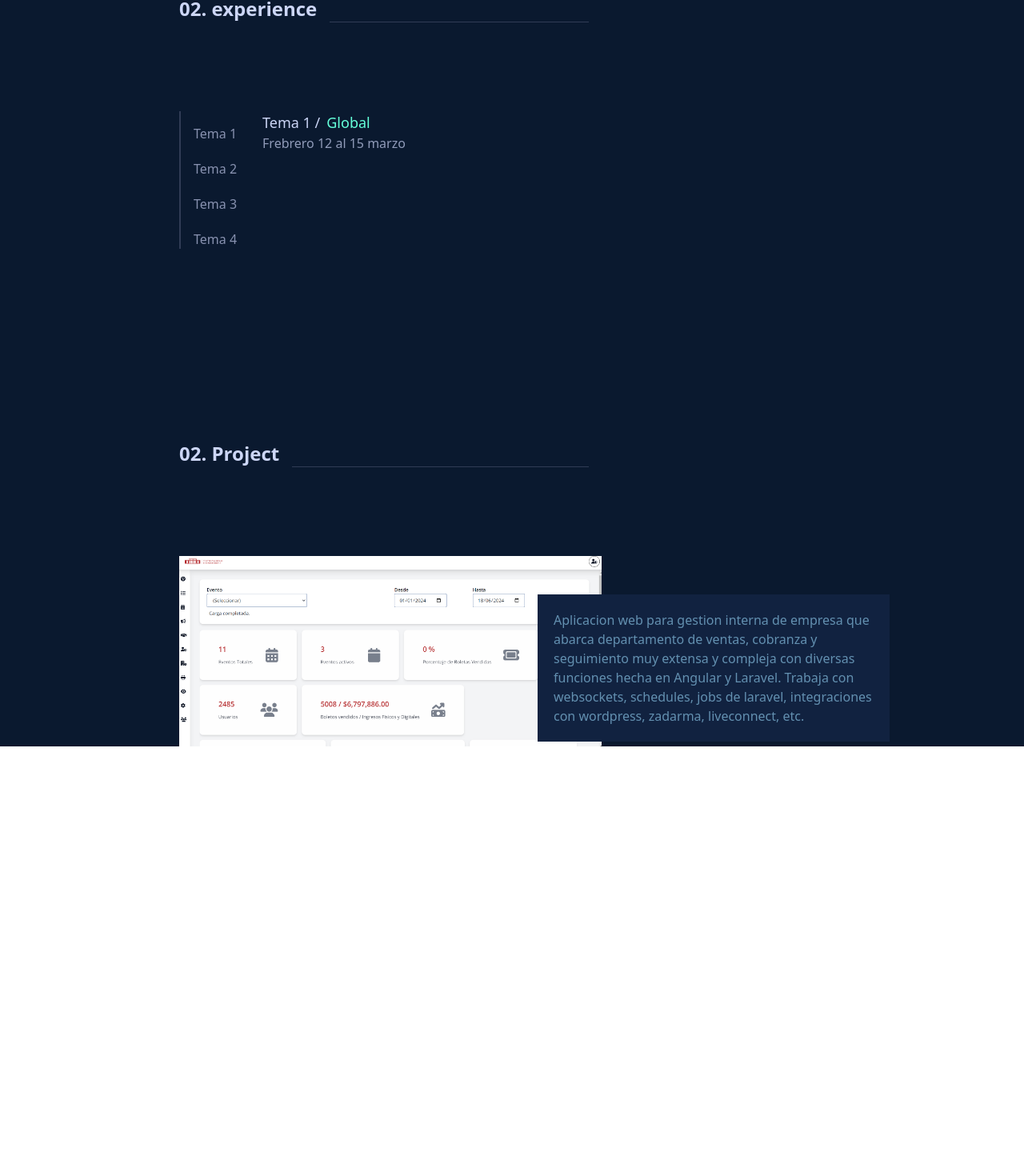
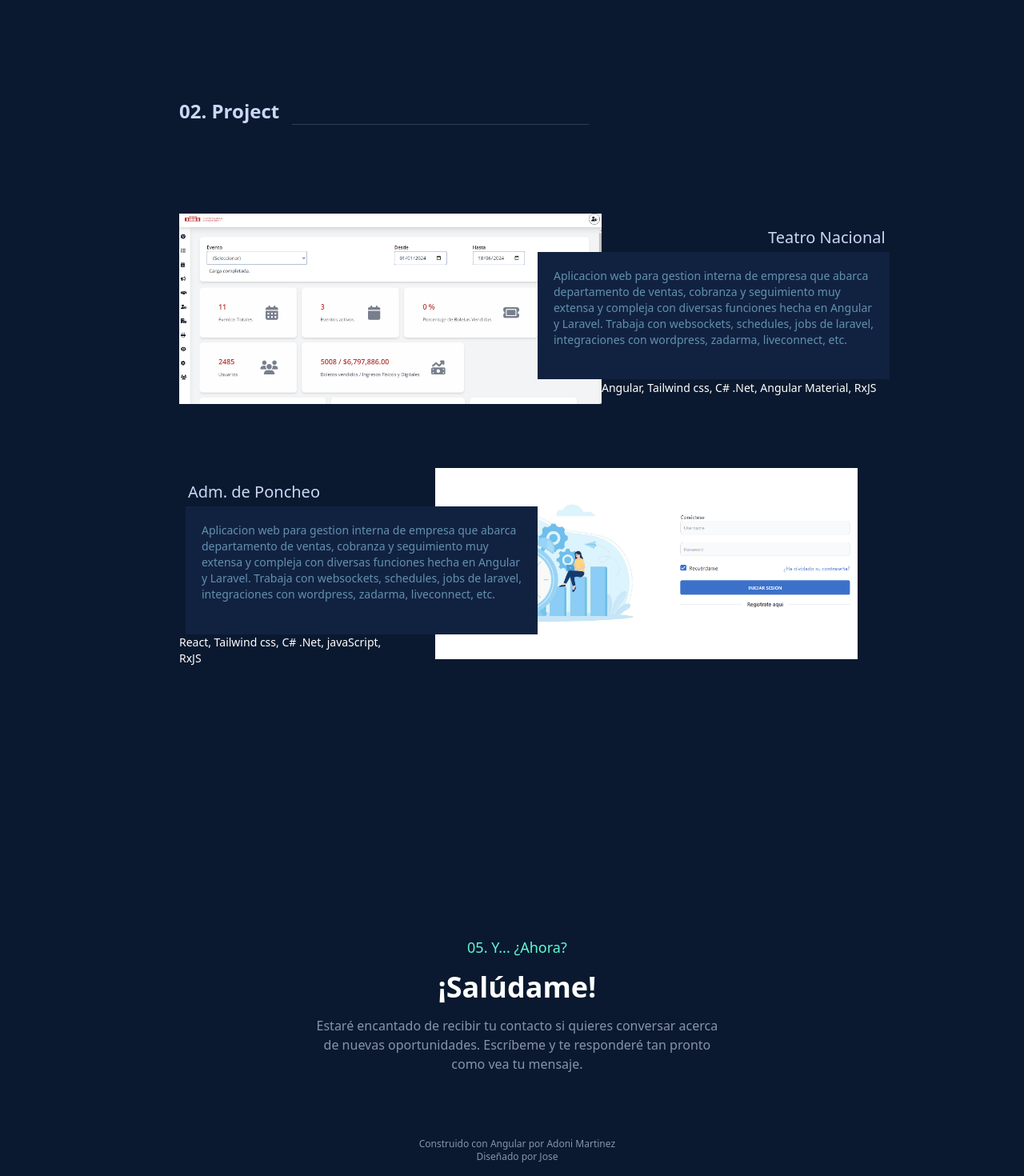
Before and after one commit to Adoni1234/adonidanielM-portafolio, an Angular app: page / in a window 1280 px wide. Shown: the part 1137-2607 px from the top of the page at 80% size. Before the commit the page ends 2070 px from the top, so only its background shows below. Built offline with nearby package versions, Linux system fonts and the light colour scheme.

Commit message:
Added contact page  and project page

```diff
--- a/src/app/app.component.html
+++ b/src/app/app.component.html
@@ -1,37 +1,37 @@
 <!DOCTYPE html>
-<html lang="en" class="bg-[#0A192F]">
+<html lang="en" class="bg-[#0A192F] h-full">
 <head>
   <meta charset="UTF-8">
   <meta name="viewport" content="width=device-width, initial-scale=1.0">
-  <title>Document</title>
+  <title>Portafolio</title>
 </head>
-<body>
+<body class="bg-[#0A192F] h-full flex flex-col justify-center">
   <layoutPage></layoutPage>
-  <div class="ml-[14rem] ">
-    <h1 class="text-lg font-thin text-gray-900 dark:text-white mb-2"> Hello! My name is </h1>
-    <h1 class="text-6xl font-sans  font-bold text-[#CCD6F6] mb-1"> Adoni Martinez</h1>
-    <h2 class="text-6xl font-sans  font-bold text-[#8892b0] mb-5"> Full Stack Developer</h2>
+  <div class="ml-[14rem] flex-1">
+    <h1 class="text-lg font-thin text-gray-900 dark:text-white mb-2">Hello! My name is</h1>
+    <h1 class="text-6xl font-sans font-bold text-[#CCD6F6] mb-1">Adoni Martinez</h1>
+    <h2 class="text-6xl font-sans font-bold text-[#8892b0] mb-5">Full Stack Developer</h2>
     <div>
       <p class="text-[#6390B0]">
         Tengo
-          <span class="text-white"> 1 años de experiencia </span> en desarrollando sistemas en Angular y c# .Net <br>
-          Mi principal enfoque es implementar nuevas soluciones para  <br> satisfacer diversas necesidades. Además, tengo experiencia  <br> en trabajar con tecnologías de transacciones, especialmente la implementación <br> con CardNet. Mi objetivo es utilizar mis habilidades y experiencia <br> para crear soluciones innovadoras y eficientes que impulsen el
-          <br> éxito de mis clientes y proyectos.
+        <span class="text-white">1 año de experiencia</span> en desarrollando sistemas en Angular y C# .Net <br>
+        Mi principal enfoque es implementar nuevas soluciones para <br> satisfacer diversas necesidades. Además, tengo experiencia <br> en trabajar con tecnologías de transacciones, especialmente la implementación <br> con CardNet. Mi objetivo es utilizar mis habilidades y experiencia <br> para crear soluciones innovadoras y eficientes que impulsen el <br> éxito de mis clientes y proyectos.
       </p>
     </div>
     <section class="mt-[10rem]">
       <AboutComponent></AboutComponent>
     </section>
 
-   <section class="text-center justify-items-center items-center mb-[15rem]">
-     <experienceComponent></experienceComponent>
+    <section class="mt-[8rem]">
+      <ProjectComponent></ProjectComponent>
     </section>
 
-   <section class="mt-[10rem]">
-    <ProjectComponent></ProjectComponent>
+    <section class="mt-[6rem] mr-[20%]">
+      <ContactComponent></ContactComponent>
     </section>
+         <!--- <section class="text-center justify-items-center items-center mb-[15rem]">
+     <experienceComponent></experienceComponent>
+   </section> --->
   </div>
-
-
 </body>
 </html>
--- a/src/app/app.module.ts
+++ b/src/app/app.module.ts
@@ -8,6 +8,7 @@
 import { AboutComponent } from './components/about.component';
 import { ExperienceComponent } from './components/experience';
 import { ProjectComponent } from './components/Project.component';
+import { ContactComponent } from './components/Contact.component';
 
 
 @NgModule({
@@ -17,7 +18,8 @@
 
     AboutComponent,
     ExperienceComponent,
-    ProjectComponent
+    ProjectComponent,
+    ContactComponent
   ],
   imports: [
     BrowserModule,
--- /dev/null
+++ b/src/app/components/Contact.component.ts
@@ -0,0 +1,23 @@
+import { Component } from "@angular/core";
+
+@Component({
+    selector : "ContactComponent",
+    template :  `
+      <section class="flex flex-col items-center justify-center text-center h-screen bg-[#0a192f]">
+          <p class="text-[#62F9D6] text-lg mb-4">05. Y... ¿Ahora?</p>
+          <h1 class="text-4xl font-bold text-white mb-4">¡Salúdame!</h1>
+          <p class="text-[#8892b0] text-md max-w-lg">
+             Estaré encantado de recibir tu contacto si quieres conversar acerca de nuevas oportunidades.
+             Escríbeme y te responderé tan pronto como vea tu mensaje.
+          </p>
+         <footer class="relative bottom-4 mt-24 text-[#8892b0] text-xs">
+           Construido con Angular por Adoni Martinez <br>
+           Diseñado por Jose
+         </footer>
+       </section>
+    `
+
+})
+export class ContactComponent{
+
+}
--- a/src/app/components/Project.component.ts
+++ b/src/app/components/Project.component.ts
@@ -1,18 +1,36 @@
-import { Component } from "@angular/core";
+import { Component, HostListener } from "@angular/core";
 
 @Component({
     selector : 'ProjectComponent',
     template : `
-     <div>
+     <div class="">
       <div class="flex items-center mb-20">
         <h1 class="text-2xl font-sans font-bold text-[#CCD6F6] mb-[2rem]">02. Project</h1>
         <div class="flex-grow border-t border-[#303C55] ml-4 mr-[34rem] "></div>
       </div>
 
+
+      <div class="relative mb-[5rem]">
+        <img class="w-6/12 " src="assets/img/teatro.png" alt="Imagen del teatro">
+        <h2 class="text-[#CCD6F6] text-xl z-20 absolute top-[1rem] left-[46rem] ">Teatro Nacional</h2>
+        <h2 class="text-white text-sm z-20 absolute top-[13rem] left-[33rem] ">Angular, Tailwind css, C# .Net, Angular Material, RxJS</h2>
+
+        <div class="bg-[#112240] w-full h-full sm:w-5/12 md:w-5/12 sm:h-3/12 md:h-3/12 lg:h-2/3 z-10 p-5 absolute top-[3rem] left-[28rem]">
+          <p class="text-[#6390B0] text-sm md:text-sm lg:text-sm xl:text-2xl" [ngStyle]="{'font-size': resoution_display, 'line-height' : resolution_display_height}">Aplicacion web para gestion interna de empresa
+            que abarca departamento de ventas,
+            cobranza y seguimiento muy extensa y compleja con diversas funciones hecha en Angular y Laravel.
+            Trabaja con websockets, schedules, jobs de laravel,
+            integraciones con wordpress, zadarma, liveconnect, etc.</p>
+        </div>
+      </div>
+
       <div class="relative">
-        <img class="w-6/12 " src="assets/img/teatro.png" alt="Imagen del teatro">
-        <div class="bg-[#112240] w-5/12 h-3/12 z-10 p-5 absolute top-[3rem] left-[28rem]">
-          <p class="text-[#6390B0]">Aplicacion web para gestion interna de empresa
+        <img class="w-6/12 relative left-[20rem] " src="assets/img/puncher.png" alt="Imagen del teatro">
+        <h2 class="text-[#CCD6F6] text-xl z-20 absolute top-[1rem] right-[55rem] ">Adm. de Poncheo</h2>
+        <h2 class="text-white text-sm z-20 absolute top-[13rem] right-[49rem] "> React, Tailwind css, C# .Net, javaScript, RxJS</h2>
+
+        <div class="bg-[#112240] w-full h-full sm:w-5/12 md:w-5/12 sm:h-3/12 md:h-3/12 lg:h-2/3 z-10 p-5 absolute top-[3rem]  right-[38rem]">
+          <p class="text-[#6390B0] text-sm md:text-sm lg:text-sm xl:text-2xl" [ngStyle]="{'font-size': resoution_display, 'line-height' : resolution_display_height}">Aplicacion web para gestion interna de empresa
             que abarca departamento de ventas,
             cobranza y seguimiento muy extensa y compleja con diversas funciones hecha en Angular y Laravel.
             Trabaja con websockets, schedules, jobs de laravel,
@@ -25,4 +43,36 @@
 })
 export class ProjectComponent{
 
+  constructor(){}
+
+  resoution_display? : string
+  resolution_display_height? : string
+
+  ngOnInit(): void {
+    this.updateResolutionMessage();
+  }
+
+  @HostListener('window:resize', ['$event'])
+  onResize(event: any): void {
+    this.updateResolutionMessage();
+  }
+
+  updateResolutionMessage() : void{
+    const width = window.innerWidth
+
+    this.resoution_display = (width >= 320 && width <= 736)? '0.875rem'
+                               :(width >= 768 && width <= 1024)? '0.875rem'
+                                 : (width >= 1280 && width <= 1600)? '0.875rem'
+                                  : (width >= 1920 && width <= 3840)? '1.75rem'
+                                   : undefined
+
+
+    this.resolution_display_height = (width >= 320 && width <= 736) ? '1.25rem'
+                                      : (width >= 768 && width <= 1024) ? '1.25rem'
+                                        : (width >= 1280 && width <= 1600) ? '1.25rem'
+                                         : (width >= 1920 && width <= 3840)? '2rem'
+                                          : undefined
+
+  }
+
 }
--- a/src/app/components/about.component.ts
+++ b/src/app/components/about.component.ts
@@ -17,14 +17,14 @@
                <div class="container mx-auto p-4">
                 <div class="grid grid-cols-2 gap-4">
                  <div class="col-span-1">
-                     <h2 class="text-lg text-white mb-2">TypeScript</h2>
-                     <h2 class="text-lg text-white mb-2">C# (.NET)</h2>
-                     <h2 class="text-lg text-white mb-2">Angular</h2>
+                     <h2 class="text-lg text-white mb-2"><i class="fa-solid fa-code text-sm"></i> TypeScript</h2>
+                     <h2 class="text-lg text-white mb-2"><i class="fa-solid fa-code text-sm"></i> C# (.NET)</h2>
+                     <h2 class="text-lg text-white mb-2"><i class="fa-solid fa-code text-sm"></i> Angular</h2>
                  </div>
                  <div class="col-span-1">
-                    <h2 class="text-lg text-white mb-2">React</h2>
-                    <h2 class="text-lg text-white mb-2">JavaScript</h2>
-                    <h2 class="text-lg text-white mb-2">PHP</h2>
+                    <h2 class="text-lg text-white mb-2"><i class="fa-solid fa-code text-sm"></i> React</h2>
+                    <h2 class="text-lg text-white mb-2"><i class="fa-solid fa-code text-sm"></i> JavaScript</h2>
+                    <h2 class="text-lg text-white mb-2"><i class="fa-solid fa-code text-sm"></i> PHP</h2>
                 </div>
                  </div>
               </div>
--- a/src/app/components/experience.ts
+++ b/src/app/components/experience.ts
@@ -12,13 +12,14 @@
 
       <div class="flex">
         <div class=" mr-8 border-l-2  border-[#303C55]">
-            <ul class="mt-4 space-y-5 ml-4">
-                <li><a (click)="Experience('inteel')" class=" text-[#8892b0] hover:text-[#62F9D6] text-md mb-5">Tema 1</a></li>
-                <li><a (click)="Experience('')" class="text-[#8892b0] hover:text-[#62F9D6] text-md mb-5">Tema 2</a></li>
-                <li><a (click)="Experience('')" class="text-[#8892b0] hover:text-[#62F9D6] text-md mb-5">Tema 3</a></li>
-                <li><a (click)="Experience('')" class="text-[#8892b0] hover:text-[#62F9D6] text-md mb-5">Tema 4</a></li>
-            </ul>
+        <ul class="mt-4 ml-4 list-none p-0">
+         <li><a (click)="Experience('inteel')" class="text-[#8892b0] hover:text-[#62F9D6] text-md mb-5 block text-left">Politecnico el Ave Maria</a></li>
+         <li><a (click)="Experience('')" class="text-[#8892b0] hover:text-[#62F9D6] text-md mb-5 block text-left">Transneg SRL</a></li>
+         <li><a (click)="Experience('')" class="text-[#8892b0] hover:text-[#62F9D6] text-md mb-5 block text-left">Tema 3</a></li>
+         <li><a (click)="Experience('')" class="text-[#8892b0] hover:text-[#62F9D6] text-md mb-5 block text-left">Tema 4</a></li>
+        </ul>
         </div>
+
          <div class="bg-transparent gap-2">
             <div class="">
                 <div class="flex ">
@@ -35,12 +36,18 @@
 })
 export class ExperienceComponent {
       texto : String  = "";
+      texto_3 : String  = "";
+      texto_4 : String  = "";
+      texto_5 : String  = "";
 
     Experience(options : string){
 
         switch(options) {
         case 'inteel' :
-           this. texto = `01. Implementacion de mejoras continuas, trabajando en frontend y backend.`
+           this. texto = `01. Lider de proyecto`
+           this. texto_3 = `Encargado de mantenimiento de plataforma de calificaciones `
+           this. texto_4 = `01. Lider de proyecto`
+           this. texto_5 = `01. Lider de proyecto`
             break;
         case '' :
             this.texto = ''
--- a/src/index.html
+++ b/src/index.html
@@ -6,6 +6,7 @@
   <base href="/">
   <meta name="viewport" content="width=device-width, initial-scale=1">
   <link rel="icon" type="image/x-icon" href="favicon.ico">
+  <link rel="stylesheet" href="https://cdnjs.cloudflare.com/ajax/libs/font-awesome/6.0.0-beta3/css/all.min.css">
 </head>
 <body>
   <app-root></app-root>
```
Also changed, not shown: src/assets/img/puncher.png (added). Lines whose indentation alone changed are shown as unchanged.
